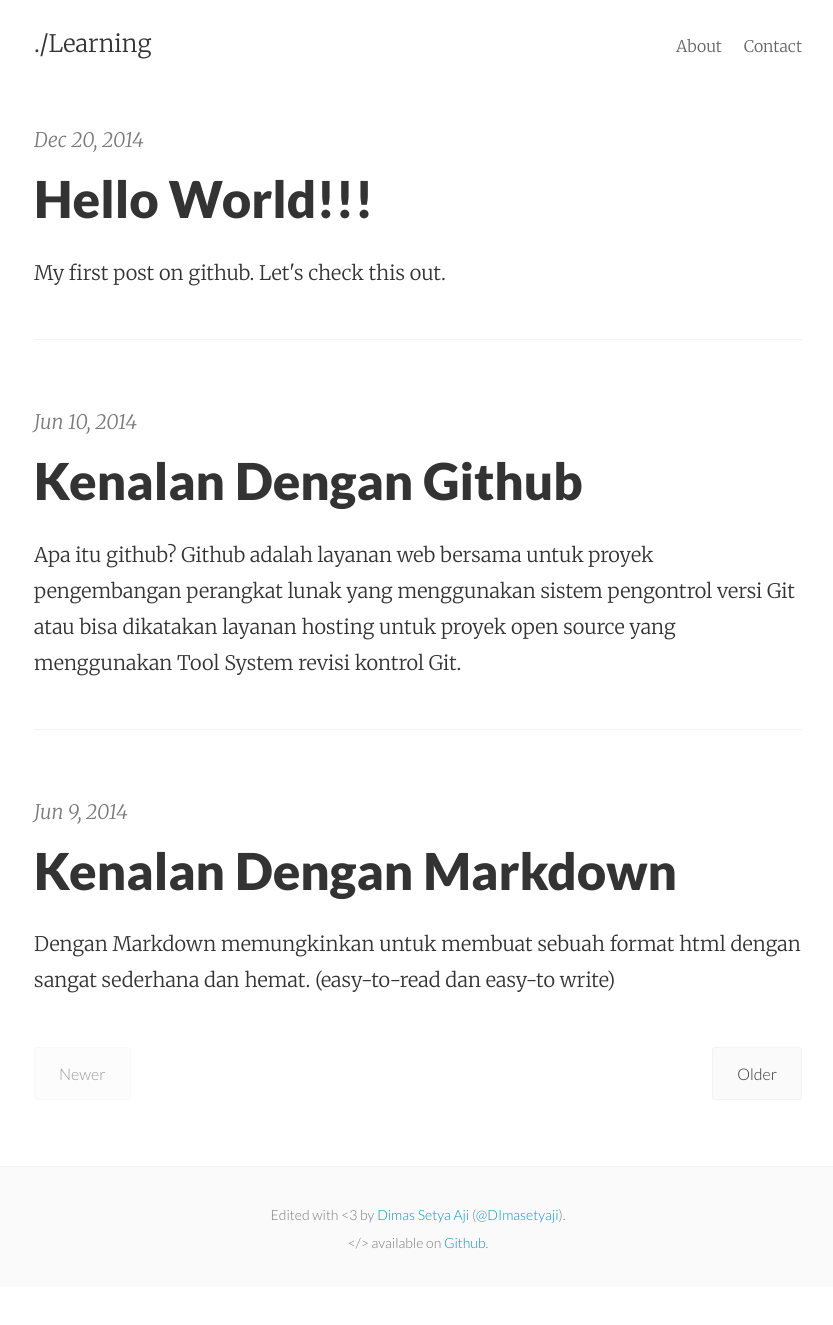
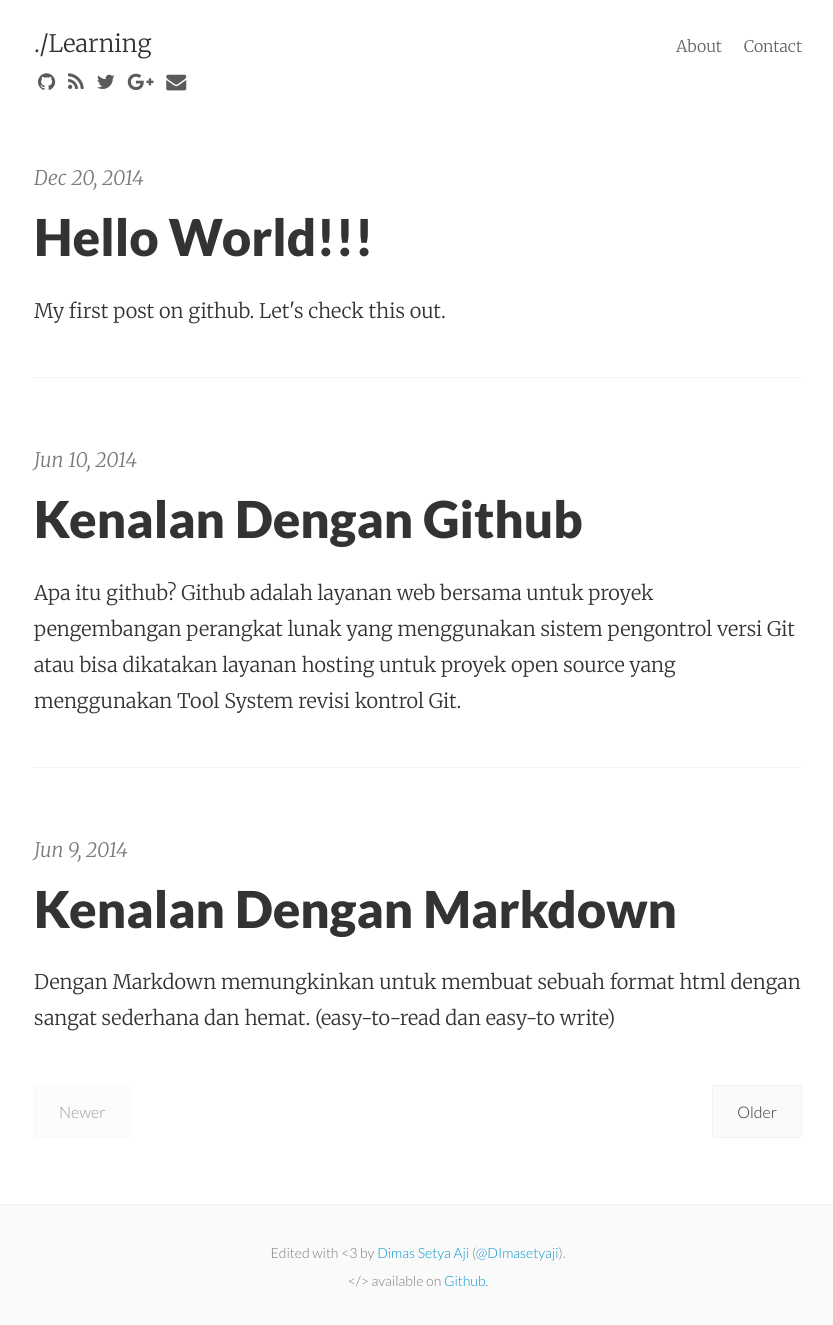
Before and after one commit to D3f4lt/d3f4lt.github.io, a Jekyll site: the page built from index.html, in a window 1280 px wide. Shown: the whole page, without its empty margins (222-1055 px from the left). Built offline with Jekyll 4.4.1, drawn with Linux system fonts in a browser that asks for light colours; nearby versions of some CDN libraries; Markdown is read by kramdown in place of the engine named in the settings; the list of posts is cut into pages by our own code; before the commit the page ends 1287 px from its top, so only the background shows below that.

Commit message:
Update social_links.html

```diff
--- a/_includes/social_links.html
+++ b/_includes/social_links.html
@@ -1,43 +1,35 @@
-<head>
-    <meta charset="utf-8">
-    <meta http-equiv="X-UA-Compatible" content="IE=edge">
-    <title>{% if page.title %}{{ page.title }} &#8211; {% endif %}{{ site.title }}</title>
-    <meta name="viewport" content="width=device-width, initial-scale=1">
-    <meta name="description" content="{% if page.summary %}{{ page.summary }}{% else %}{{ site.description }}{% endif %}">
-    <meta name="author" content="{{ site.author }}">
-    {% if page.categories %}<meta name="keywords" content="{{ page.categories | join: ', ' }}">{% endif %}
-    <link rel="canonical" href="{{ page.url | replace:'index.html','' | prepend: site.baseurl | prepend: site.url }}">
-
-    <!-- Custom CSS -->
-    <link rel="stylesheet" href="{{ "/css/pixyll.css" | prepend: site.baseurl }}" type="text/css">
-
-    <!-- Fonts -->
-    <link href='//fonts.googleapis.com/css?family=Merriweather:900,900italic,300,300italic' rel='stylesheet' type='text/css'>
-    <link href='//fonts.googleapis.com/css?family=Lato:900,300' rel='stylesheet' type='text/css'>
-    {% if site.show_social_icons %}
-      <link href="//maxcdn.bootstrapcdn.com/font-awesome/4.2.0/css/font-awesome.min.css" rel="stylesheet">
+<div class="social-icons">
+  <div class="left">
+    {% if site.github_username %}
+      <a class="fa fa-github" href="https://github.com/{{ site.github_username }}"></a>
     {% endif %}
-
-    <!-- Open Graph -->
-    <!-- From: https://github.com/mmistakes/hpstr-jekyll-theme/blob/master/_includes/head.html -->
-    <meta property="og:locale" content="en_US">
-    <meta property="og:type" content="article">
-    <meta property="og:title" content="{% if page.title %}{{ page.title }}{% else %}{{ site.title }}{% endif %}">
-    <meta property="og:description" content="{% if page.description %}{{ page.description }}{% else %}{{ site.description }}{% endif %}">
-    <meta property="og:url" content="{{ site.url }}{{ page.url }}">
-    <meta property="og:site_name" content="{{ site.title }}">
-    <link rel="apple-touch-icon" sizes="57x57" href="apple-touch-icon-57x57.png">
-    <link rel="apple-touch-icon" sizes="114x114" href="apple-touch-icon-114x114.png">
-    <link rel="apple-touch-icon" sizes="72x72" href="apple-touch-icon-72x72.png">
-    <link rel="apple-touch-icon" sizes="144x144" href="apple-touch-icon-144x144.png">
-    <link rel="apple-touch-icon" sizes="60x60" href="apple-touch-icon-60x60.png">
-    <link rel="apple-touch-icon" sizes="120x120" href="apple-touch-icon-120x120.png">
-    <link rel="apple-touch-icon" sizes="76x76" href="apple-touch-icon-76x76.png">
-    <link rel="apple-touch-icon" sizes="152x152" href="apple-touch-icon-152x152.png">
-    <link rel="apple-touch-icon" sizes="180x180" href="apple-touch-icon-180x180.png">
-    <link rel="icon" type="image/png" href="favicon-192x192.png" sizes="192x192">
-    <link rel="icon" type="image/png" href="favicon-160x160.png" sizes="160x160">
-    <link rel="icon" type="image/png" href="favicon-96x96.png" sizes="96x96">
-    <link rel="icon" type="image/png" href="favicon-16x16.png" sizes="16x16">
-    <link rel="icon" type="image/png" href="favicon-32x32.png" sizes="32x32">
-</head>
+    {% if site.stackoverflow_id %}
+      <a class="fa fa-stack-overflow" href="https://stackoverflow.com/users/{{ site.stackoverflow_id }}"></a>
+    {% endif %}
+    <a class="fa fa-rss" href="{{ "/feed.xml" | prepend: site.baseurl }}"></a>
+    {% if site.twitter_username %}
+      <a class="fa fa-twitter" href="https://twitter.com/{{ site.twitter_username }}"></a>
+    {% endif %}
+    {% if site.google_plus_id %}
+      <a class="fa fa-google-plus" href="https://plus.google.com/{{ site.google_plus_id }}/posts"></a>
+    {% endif %}
+    {% if site.email %}
+      <a class="fa fa-envelope" href="mailto:{{ site.email }}"></a>
+    {% endif %}
+    {% if site.linkedin_username %}
+      <a class="fa fa-linkedin" href="https://www.linkedin.com/in/{{ site.linkedin_username }}"></a>
+    {% endif %}
+  </div>
+  <div class="right">
+    {% if site.bitcoin_url %}
+      <a class="fa fa-bitcoin" href="{{ site.bitcoin_url }}"></a>
+    {% endif %}
+    {% if site.paypal_url %}
+      <a class="fa fa-paypal" href="{{ site.paypal_url }}"></a>
+    {% endif %}
+    {% if site.flattr_button %}
+      {{ site.flattr_button }}
+    {% endif %}
+  </div>
+</div>
+<div class="clearfix"></div>
```
